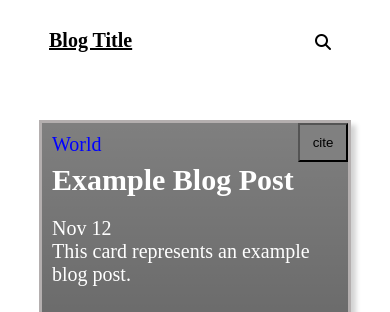
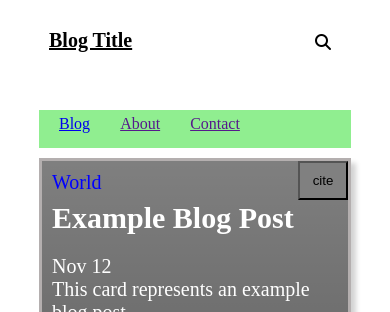
Before and after one commit to MatAregawi02/udacity-personal-blog-website, a website: page index.html in a window 390 px wide. Shown: the top 312 px of the page. Drawn offline with Linux system fonts and the light colour scheme.

Commit message:
Added a nav bar to home page

```diff
--- a/index.html
+++ b/index.html
@@ -23,6 +23,14 @@
 
 
         </header>
+
+        <nav>
+            <ul>
+                <li><a href="post.html">Blog</a></li>
+                <li><a href="">About</a></li>
+                <li><a href="">Contact</a></li>
+            </ul>
+        </nav>
         <!--end of header-->
 
             <section class="grid-container">
--- a/scss-main/abstracts/_media-query.scss
+++ b/scss-main/abstracts/_media-query.scss
@@ -15,7 +15,21 @@
 
 
         }
-
+        nav{
+            background-color: lightgreen;
+            max-width : 80%;
+            margin : 0 auto;
+            padding : .5rem 2rem;
+            ul{
+                display : flex;
+                list-style: none;
+                justify-content: flex-start;
+                gap : 3rem;
+            }
+            // li{
+            //     border-right: 1px solid black;
+            // }
+        }
 
 
 
--- a/scss-main/layout/_index.scss
+++ b/scss-main/layout/_index.scss
@@ -1,4 +1,5 @@
 // @forward 'header';
+@forward 'nav';
 @forward 'section-home';
 @forward 'section-post';
 @forward 'aside';
--- /dev/null
+++ b/scss-main/layout/_nav.scss
@@ -0,0 +1,15 @@
+nav{
+    background-color: lightgreen;
+    max-width : 710px;
+    margin : 0 auto;
+    padding : .5rem 2rem;
+    ul{
+        display : flex;
+        list-style: none;
+        justify-content: flex-start;
+        gap : 3rem;
+    }
+    // li{
+    //     border-right: 1px solid black;
+    // }
+}
```
Also changed, not shown: main-css/main.css.
